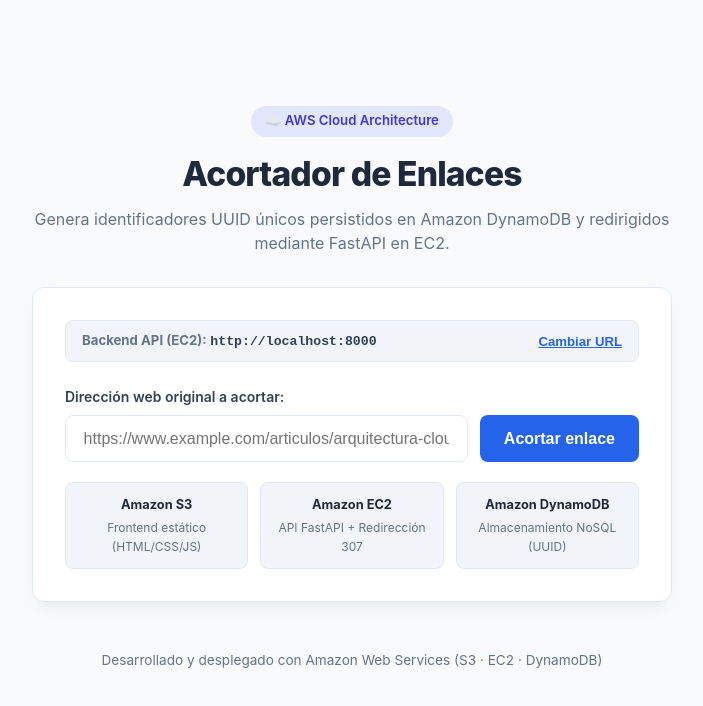
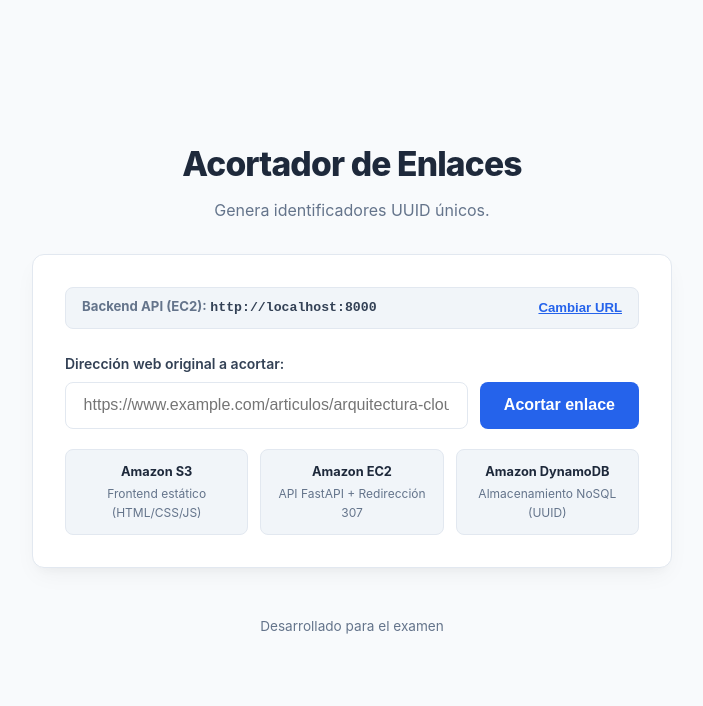
Before and after one commit to danixdy8/Acortador_Links, a plain HTML site: page Acortador/Frontend/index.html in a window 1280 px wide. Shown: the whole page, without its empty margins (288-991 px from the left). Drawn offline with Linux system fonts and the light colour scheme.

Commit message:
Cambios en el index

```diff
--- a/Acortador/Frontend/index.html
+++ b/Acortador/Frontend/index.html
@@ -10,11 +10,8 @@
     <div class="container">
         <!-- Encabezado -->
         <header class="header">
-            <div class="badge">
-                <span>☁️ AWS Cloud Architecture</span>
-            </div>
             <h1>Acortador de Enlaces</h1>
-            <p>Genera identificadores UUID únicos persistidos en Amazon DynamoDB y redirigidos mediante FastAPI en EC2.</p>
+            <p>Genera identificadores UUID únicos.</p>
         </header>
 
         <!-- Tarjeta Principal -->
@@ -60,10 +57,10 @@
                 </div>
                 <div class="result-actions">
                     <button type="button" id="copy-btn" class="btn btn-copy">
-                        📋 Copiar enlace
+                        Copiar enlace
                     </button>
                     <a id="open-btn" href="#" target="_blank" rel="noopener noreferrer" class="btn-open">
-                        🔗 Abrir enlace
+                         Abrir enlace
                     </a>
                 </div>
 
@@ -92,7 +89,7 @@
 
         <!-- Footer -->
         <footer class="footer">
-            <p>Desarrollado y desplegado con Amazon Web Services (S3 · EC2 · DynamoDB)</p>
+            <p>Desarrollado para el examen</p>
         </footer>
     </div>
 
```
